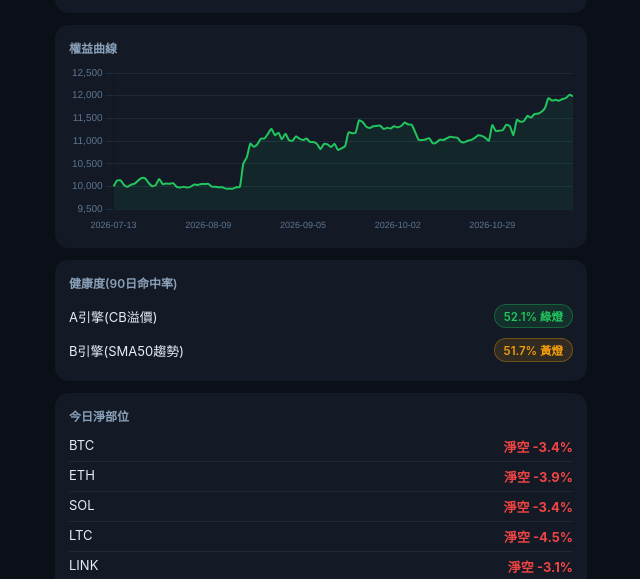
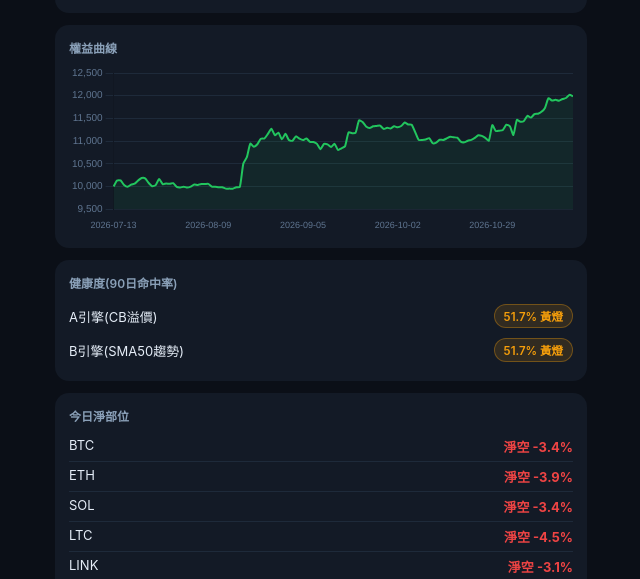
Before and after one commit to pidasin/crypto_combo_zscore_forward, a plain HTML site: page index.html in a window 1280 px wide. Shown: the part 212-791 px from the top of the page, without its empty margins (319-959 px from the left). Drawn offline with nearby package versions, Linux system fonts and the light colour scheme; no server answers.

Commit message:
前向+模擬金 2026-11-22

```diff
--- a/index.html
+++ b/index.html
@@ -37,7 +37,7 @@ h1{font-size:15px;margin:0 0 2px;color:#8aa0b8;font-weight:600}
 </div>
 <div class="card"><div class="ct">權益曲線</div><div class="wrap"><canvas id="c"></canvas></div></div>
 <div class="card"><div class="ct">健康度(90日命中率)</div>
- <div class="hrow"><span>A引擎(CB溢價)</span><span class="pill" style="background:#22c55e22;color:#22c55e;border:1px solid #22c55e55">52.1% 綠燈</span></div>
+ <div class="hrow"><span>A引擎(CB溢價)</span><span class="pill" style="background:#f59e0b22;color:#f59e0b;border:1px solid #f59e0b55">51.7% 黃燈</span></div>
  <div class="hrow"><span>B引擎(SMA50趨勢)</span><span class="pill" style="background:#f59e0b22;color:#f59e0b;border:1px solid #f59e0b55">51.7% 黃燈</span></div></div>
 <div class="card"><div class="ct">今日淨部位</div><div class="prow"><span>BTC</span><b style="color:#ef4444">淨空 -3.4%</b></div><div class="prow"><span>ETH</span><b style="color:#ef4444">淨空 -3.9%</b></div><div class="prow"><span>SOL</span><b style="color:#ef4444">淨空 -3.4%</b></div><div class="prow"><span>LTC</span><b style="color:#ef4444">淨空 -4.5%</b></div><div class="prow"><span>LINK</span><b style="color:#ef4444">淨空 -3.1%</b></div><div class="prow"><span>ADA</span><b style="color:#ef4444">淨空 -3.3%</b></div><div class="prow"><span>DOGE</span><b style="color:#ef4444">淨空 -3.3%</b></div><div class="prow"><span>XLM</span><b style="color:#ef4444">淨空 -6.1%</b></div>
  <div class="hrow" style="border-top:1px solid #1e2a3a;margin-top:6px;padding-top:8px">
```
